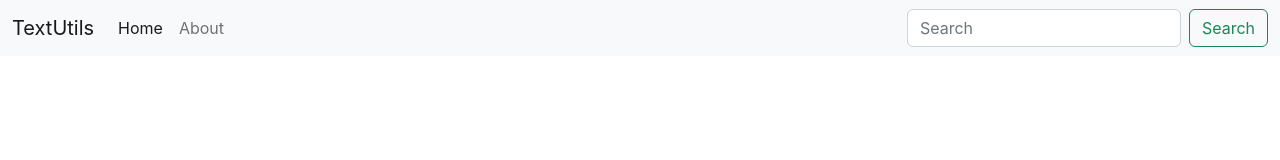
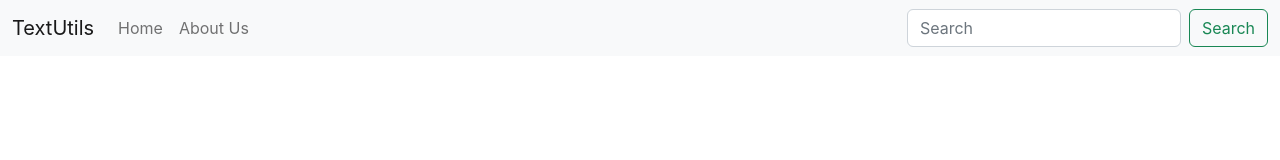
Before and after one commit to IshanEnrique/REACT_JS_STUDY, a React (Create React App) app in the folder my-app/: page / in a window 1280 px wide. Shown: the top 160 px of the page. Built offline with nearby package versions, Linux system fonts and the light colour scheme.

Commit message:
Props and PropTypes using in Navbar

```diff
--- a/my-app/src/App.js
+++ b/my-app/src/App.js
@@ -2,13 +2,16 @@
 import './App.css';
 import Navbar from './components/Navbar';
 
+import navJson from './resources/nav.json';
+
+let navElements=navJson;
 function App() {
   return (
 
    <>
 
 
-  <Navbar/>
+  <Navbar  nav={navElements} />
    </>
 
   );
--- a/my-app/src/components/Navbar.js
+++ b/my-app/src/components/Navbar.js
@@ -1,22 +1,30 @@
 import React from 'react'
+import PropTypes from 'prop-types'
 
-export default function Navbar() {
+
+export default function Navbar(props) {
   return (
+
     <>
     <nav className="navbar navbar-expand-lg bg-light">
     <div className="container-fluid">
-      <a className="navbar-brand" href="/">TextUtils</a>
+      <a className="navbar-brand" href="/">{props.nav.title}</a>
       <button className="navbar-toggler" type="button" data-bs-toggle="collapse" data-bs-target="#navbarSupportedContent" aria-controls="navbarSupportedContent" aria-expanded="false" aria-label="Toggle navigation">
         <span className="navbar-toggler-icon"></span>
       </button>
       <div className="collapse navbar-collapse" id="navbarSupportedContent">
         <ul className="navbar-nav me-auto mb-2 mb-lg-0">
-          <li className="nav-item">
-            <a className="nav-link active" aria-current="page" href="/">Home</a>
-          </li>
-          <li className="nav-item">
-            <a className="nav-link" href="/">About</a>
-          </li>
+
+         {props.nav.navData.map((element) => {
+
+        return  <li className="nav-item" key={element.name}>
+             <a className="nav-link" href={element.link}>{element.name}</a>
+           </li>
+
+         }
+
+         )}
+
 
         </ul>
         <form className="d-flex" role="search">
@@ -29,3 +37,13 @@ export default function Navbar() {
     </>
   )
 }
+
+Navbar.propTypes = {
+  title  : PropTypes.string.isRequired,
+  navData : PropTypes.arrayOf(
+    PropTypes.shape({
+      name: PropTypes.string.isRequired,
+      link: PropTypes.string
+    })
+  )
+}
--- /dev/null
+++ b/my-app/src/resources/nav.json
@@ -0,0 +1,8 @@
+{
+    "title":"TextUtils",
+    "navData":[
+
+        {"name":"Home","link":"/"},
+        {"name":"About Us","link":"/"}
+    ]
+}
```
Also changed, not shown: 1 other file (tests, documents, lock files or other folders).
